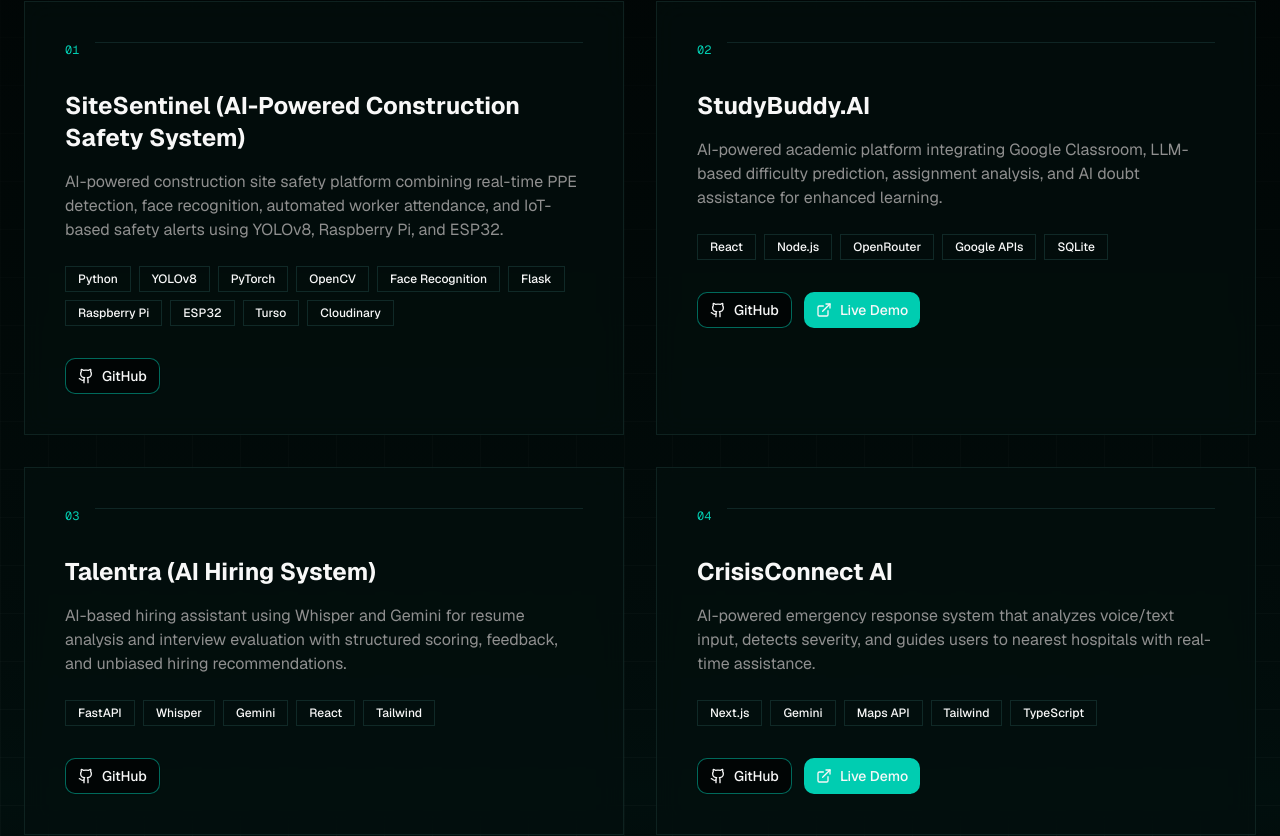
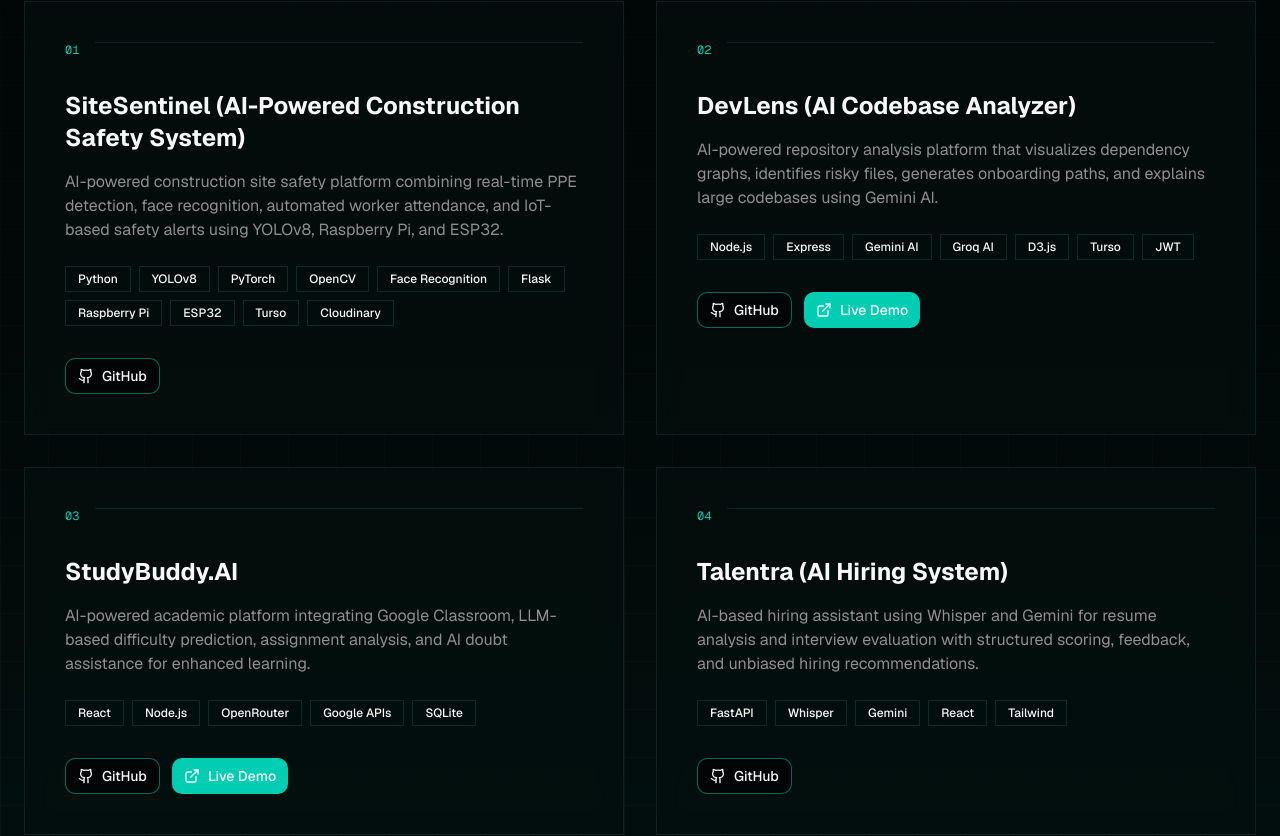
Before and after one commit to Souvagya06/portfolio-next, a Next.js app: page / in a window 1280 px wide. Shown: the part 2363-3199 px from the top of the page. Built offline with nearby package versions, Linux system fonts and the light colour scheme.

Commit message:
Devlens added

```diff
--- a/components/portfolio/projects-section.tsx
+++ b/components/portfolio/projects-section.tsx
@@ -11,6 +11,14 @@ const featuredProjects = [
       "AI-powered construction site safety platform combining real-time PPE detection, face recognition, automated worker attendance, and IoT-based safety alerts using YOLOv8, Raspberry Pi, and ESP32.",
     techStack: ["Python", "YOLOv8", "PyTorch", "OpenCV", "Face Recognition", "Flask", "Raspberry Pi", "ESP32", "Turso", "Cloudinary"],
     githubUrl: "https://github.com/Souvagya06/SiteSentinel",
+  },
+  {
+    title: "DevLens (AI Codebase Analyzer)",
+    description:
+      "AI-powered repository analysis platform that visualizes dependency graphs, identifies risky files, generates onboarding paths, and explains large codebases using Gemini AI.",
+    techStack: ["Node.js", "Express", "Gemini AI", "Groq AI", "D3.js", "Turso", "JWT"],
+    githubUrl: "https://github.com/Souvagya06/Dev-Lens",
+    liveUrl: "https://dev-lens-topaz.vercel.app",
   },
   {
     title: "StudyBuddy.AI",
```
